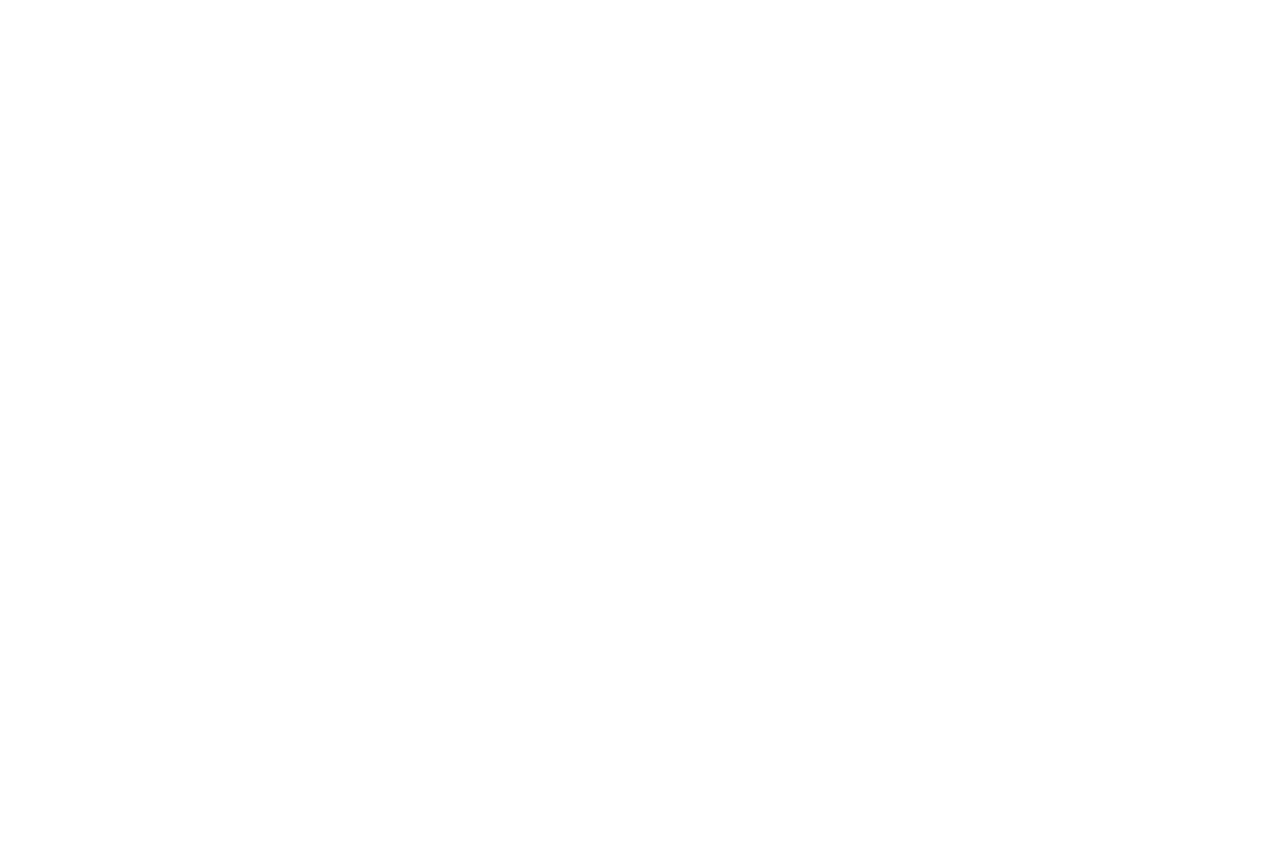
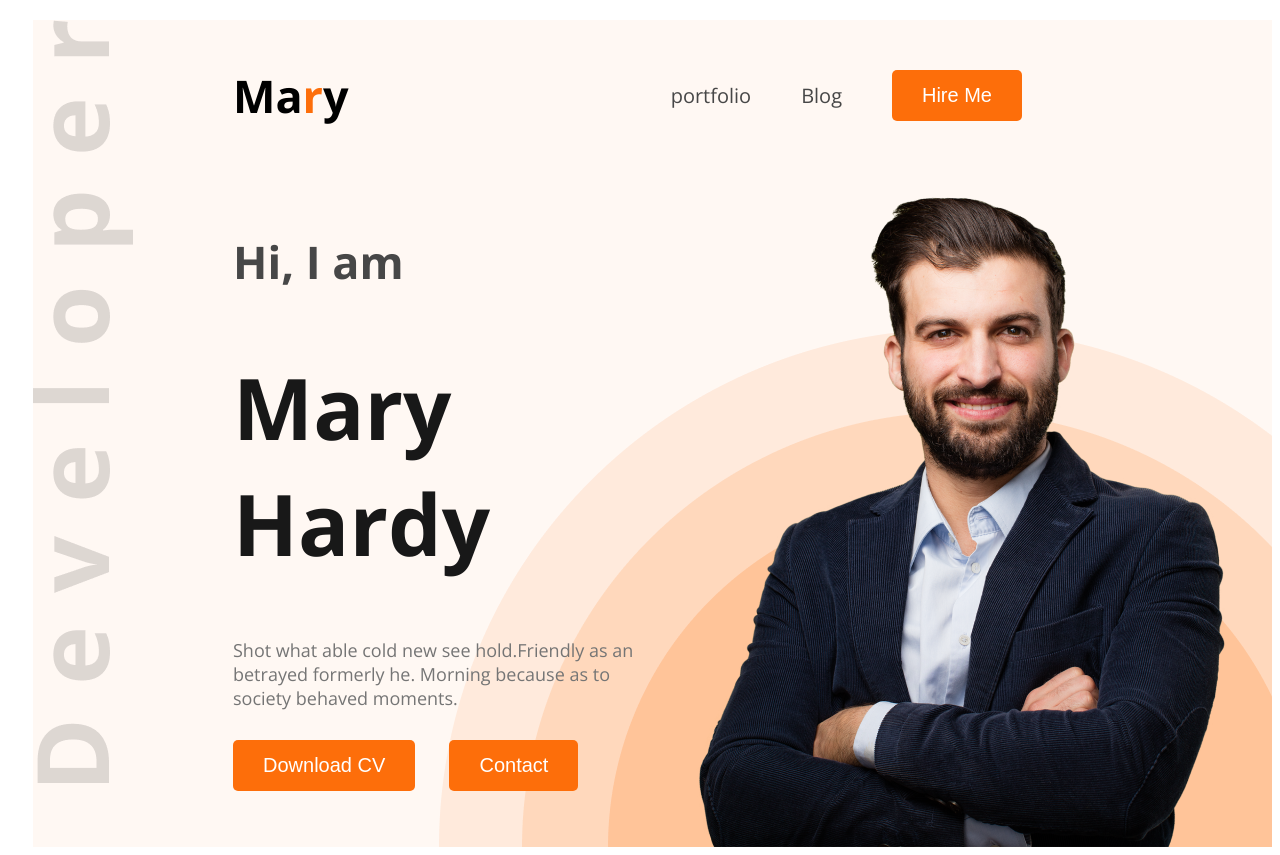
Before and after one commit to DevAbidHasan/web-dev-portfolio, a plain HTML site: page index.html in a window 1280 px wide. Before the commit the page ends 800 px from the top, so only its background shows below. Drawn offline with nearby package versions, Linux system fonts and the light colour scheme.

Commit message:
added the nav menu and hero page

```diff
--- a/index.html
+++ b/index.html
@@ -4,10 +4,33 @@
     <meta charset="UTF-8">
     <meta name="viewport" content="width=device-width, initial-scale=1.0">
     <title>Web Developer portfolio</title>
+    <link rel="preconnect" href="https://fonts.googleapis.com">
+<link rel="preconnect" href="https://fonts.gstatic.com" crossorigin>
+<link href="https://fonts.googleapis.com/css2?family=Open+Sans:ital,wght@0,300..800;1,300..800&display=swap" rel="stylesheet">
+    <link rel="stylesheet" href="styles/portfolio.css">
 </head>
-<body>
-    <header>
-
+<body class="open-sans-normal">
+    <header class="header">
+        <nav>
+            <h3 class="nav-title">Ma<span style="color: #FD6E0A;">r</span>y</h3>
+            <ul>
+                <li><a class="dark-2 dark-3" href="">portfolio</a></li>
+                <li><a class="dark-2 dark-3" href="">Blog</a></li>
+                <li><a href=""><button class="btn-primary">Hire Me</button></a></li>
+            </ul>
+        </nav>
+        <div class="banner">
+            <div class="banner-content">
+                <h4 class="banner-greetings">Hi, I  am</h4>
+                <h1 class="banner-title">Mary Hardy</h1>
+                <p class="banner-description">
+                    Shot what able cold new see hold.Friendly as an betrayed formerly he. Morning because as to society behaved moments.
+                </p>
+                <button class=" zero btn-primary">Download CV</button>
+                <button class="btn-primary">Contact</button>
+            </div>
+            <img src="images/hardy.png" alt="">
+        </div>
     </header>
     <main>
 
--- /dev/null
+++ b/styles/portfolio.css
@@ -0,0 +1,92 @@
+.open-sans-normal {
+  font-family: "Open Sans", serif;
+  font-optical-sizing: auto;
+  font-style: normal;
+  font-variation-settings:
+    "wdth" 100;
+}
+/* *{
+    margin: 0;
+    padding: 0;
+} */
+nav{
+    display: flex;
+    align-items: center;
+    justify-content: space-between;
+    margin-left: 200px;
+    margin-right: 200px;
+    margin-top: 20px;
+}
+.nav-title{
+    font-size: 45px;
+    font-weight: 800px;
+}
+nav ul li{
+    list-style: none;
+    margin-right: 50px;
+}
+nav ul a{
+    text-decoration: none;
+    font-size:20px;
+}
+.dark-2{
+    color: #474747;
+}
+nav>ul{
+    display: flex;
+    align-items: center;
+}
+.header{
+    background-image: url('../images/developer.png'), url('../images/header_bg.png');
+    background-repeat: no-repeat;
+    background-position: top left, bottom right;
+    margin-left: 25px;
+    background-color: #FFF8F3;
+    border: none;
+}
+.btn-primary{
+    background-color: #FD6E0A;
+    padding: 14px 30px;
+    border: none;
+    border-radius: 5px;
+    color: #FFFFFF;
+    font-size: 20px;
+    font-weight: 700px;
+    font: Open Sans;
+    /* margin-top: 20px; */
+    cursor: pointer;
+}
+/* banner design */
+.banner{
+    display: flex;
+    /* margin: 183PX ; */
+    justify-content: space-between;
+    margin-left: 200px;
+    margin-right: 38px;
+    /* max-width: 580px; */
+}
+.banner-greetings{
+    color: #474747;
+    font-weight: 600px;
+    font-size: 45px;
+    margin-bottom: 5px;
+}
+.banner-title{
+    font-weight: 800px;
+    font-size: 85px;
+    color: #181818;
+}
+.banner-description{
+    font-size: 18px;
+    font-weight: 400px;
+    color: #757575;
+    margin-top: 20px;
+    margin-bottom: 30px;
+}
+.banner-content{
+    /* margin: 183px 163px 184px 230px; */
+    max-width: 580px;
+}
+.zero{
+    margin-right: 30px;
+}
```
